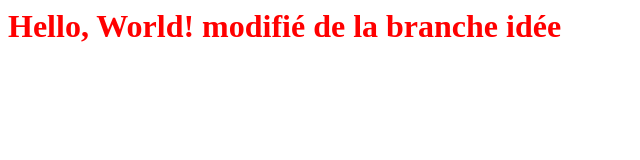
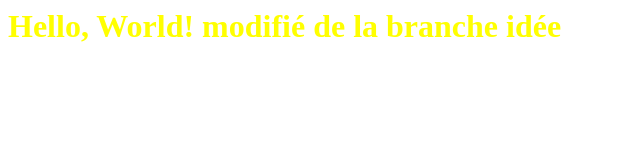
Before and after one commit to eya-bgh/TpGit, a plain HTML site: page index.html in a window 1280 px wide. Shown: the whole page, without its empty margins (0-640 px from the left). Drawn offline with Linux system fonts and the light colour scheme.

Commit message:
4 commit

```diff
--- a/style.css
+++ b/style.css
@@ -1 +1 @@
-h1 { color: red; }
+h1 { color: yellow; }
```
Also changed, not shown: idee2.txt (added).
